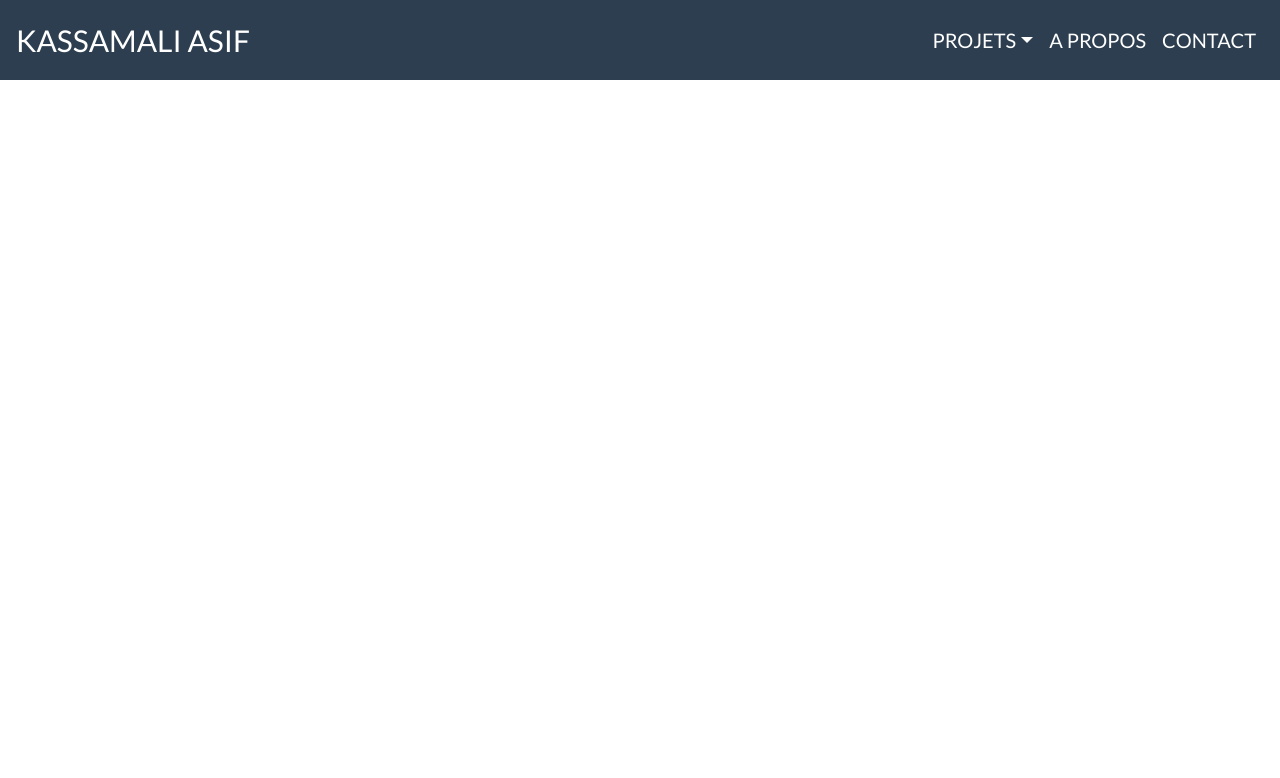
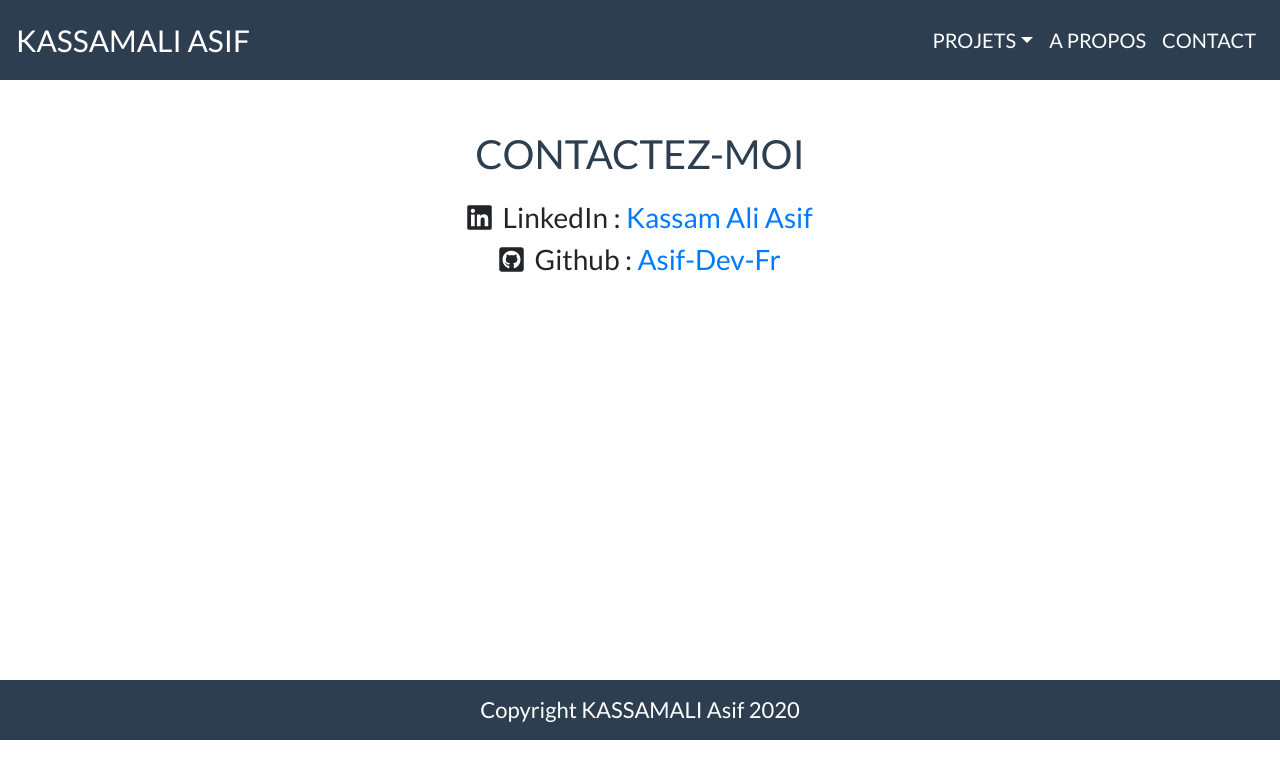
Before and after one commit to Asif-Dev-Fr/React-Portfolio, a React (Create React App) app: page /contact in a window 1280 px wide. Shown: the top 778 px of the page. Built offline with nearby package versions, Linux system fonts and the light colour scheme.

Commit message:
almost finish

```diff
--- a/public/index.html
+++ b/public/index.html
@@ -10,9 +10,14 @@
       content="Web site created using create-react-app"
     />
     <!-- Ajout personnel de CDN -->
-    <link href="https://fonts.googleapis.com/css?family=Lato&display=swap" rel="stylesheet">
+    <link href="https://fonts.googleapis.com/css?family=Lato&display=swap" rel="stylesheet" />
+
     <link rel="stylesheet" href="https://stackpath.bootstrapcdn.com/bootstrap/4.3.1/css/bootstrap.min.css"
-        integrity="sha384-ggOyR0iXCbMQv3Xipma34MD+dH/1fQ784/j6cY/iJTQUOhcWr7x9JvoRxT2MZw1T" crossorigin="anonymous">
+        integrity="sha384-ggOyR0iXCbMQv3Xipma34MD+dH/1fQ784/j6cY/iJTQUOhcWr7x9JvoRxT2MZw1T" crossorigin="anonymous" />
+
+    <link rel="stylesheet" href="https://use.fontawesome.com/releases/v5.0.13/css/all.css" integrity="sha384-DNOHZ68U8hZfKXOrtjWvjxusGo9WQnrNx2sqG0tfsghAvtVlRW3tvkXWZh58N9jp" crossorigin="anonymous" />
+
+
     <link rel="apple-touch-icon" href="%PUBLIC_URL%/logo192.png" />
     <!--
       manifest.json provides metadata used when your web app is installed on a
--- a/src/App.css
+++ b/src/App.css
@@ -51,7 +51,7 @@ header nav .collapse .form-inline .droite .nav-item .dropdown-menu .dropdown-ite
 
 main {
   margin-top: 80px;
-
+  min-height: 600px;
 }
 
 /* Section 1 */
@@ -62,7 +62,7 @@ main {
 }
 
 .section-1 {
-  padding-top: 50px;
+  padding-top: 30px;
 }
 
 #avatar {
@@ -151,7 +151,7 @@ h1 {
   text-transform: uppercase;
   color: white;
   font-size: 40px;
-  padding: 60px 0 10px 0;
+  padding: 40px 0 10px 0;
 }
 
 #section-3 .section-3 .ligne {
@@ -176,7 +176,7 @@ h1 {
 /* Section 4 */
 
 #section-4 {
-  min-height: 300px;
+  height: 70vh;
   text-align: center;
 }
 
@@ -222,12 +222,22 @@ footer {
   color: white;
   font-size: 22px;
   text-align: center;
-  height: 80px;
+  min-height: 60px;
+  line-height: 60px;
 }
+
+.footer-single-page {
+  /* Footer vers le bas si il n'y a pas de scroll nécessaire : */
+  position:absolute;
+  bottom:0;
+  left:0;
+  right:0;
+  z-index:-1;
+}
+
 
 footer p {
   margin: 0 auto;
-  padding: 20px 0;
 }
 
 /* Media Queries */
--- a/src/App.js
+++ b/src/App.js
@@ -14,7 +14,8 @@ import NavBarTop from './Components/NavBarTop';
 import SectionUn from './Components/SectionUn';
 import SectionDeux from './Components/SectionDeux';
 import SectionTrois from './Components/SectionTrois';
-
+import SectionQuatre from './Components/SectionQuatre';
+import Footer from './Components/Footer';
 
 const App = () => {
 
@@ -22,6 +23,7 @@ const App = () => {
   const [nodeProjects, setNodeProjects] = useState([]);
   const [mernStackProjects, setMernStackProjects] = useState([]);
   const [othersProjects, setOthersProjects] = useState([]);
+  const [footerBottom, setFooterBottom] = useState(true);
 
   useEffect(() => {
     // Données depuis le fichier data :
@@ -29,12 +31,15 @@ const App = () => {
     setNodeProjects(project.nodejs);
     setMernStackProjects(project.mernStack);
     setOthersProjects(project.others);
+
+    window.location.pathname.includes('/projets/') ? setFooterBottom(false) : setFooterBottom(true);
+
   }, []);
 
   return (
     <div className="App container-fluid p-0 m-0">
       <Router>
-        <NavBarTop />
+        <NavBarTop/>
         <main>
           <Switch>
             <Route exact path='/' component={SectionUn} />
@@ -47,10 +52,18 @@ const App = () => {
               />}
             />
 
-            <Route path="/a-propos" component={SectionTrois} />
+            <Route path="/a-propos" component={SectionTrois}/>
+
+            <Route path="/contact" component={SectionQuatre} />
           </Switch>
 
         </main>
+
+        <footer className={
+          footerBottom === true  ? '' : 'footer-single-page'
+        }>
+          <Footer />
+        </footer>
 
 
       </Router>
--- /dev/null
+++ b/src/Components/Footer.js
@@ -0,0 +1,13 @@
+import React from 'react';
+
+const Footer = () => {
+    return(
+        <p>
+            Copyright KASSAMALI Asif 2020
+        </p>
+
+    )
+
+}
+
+export default Footer;
--- a/src/Components/NavBarTop.js
+++ b/src/Components/NavBarTop.js
@@ -35,7 +35,7 @@ const NavBarTop = () => {
                                 <Link to='/a-propos' className="nav-link" href="#section-3">A Propos</Link>
                             </li>
                             <li className="nav-item">
-                                <a className="nav-link" href="#section-4">Contact</a>
+                                <Link className="nav-link" to="/contact">Contact</Link>
                             </li>
                         </ul>
                     </div>
--- a/src/Components/SectionDeux.js
+++ b/src/Components/SectionDeux.js
@@ -8,7 +8,7 @@ const SectionDeux = ({reactProjects, nodeProjects, mernStackProjects, othersProj
             const bodyElt = document.querySelector("body");
             bodyElt.style.backgroundColor = '#FFFFFF';
         }
-        changeBackground()
+        changeBackground();
     }, []);
 
     return(
--- /dev/null
+++ b/src/Components/SectionQuatre.js
@@ -0,0 +1,35 @@
+import React, {useEffect} from 'react';
+
+const SectionQuatre = () => {
+
+    useEffect(() => {
+        const changeBackground = () => {
+            const bodyElt = document.querySelector("body");
+            bodyElt.style.backgroundColor = '#FFFFFF';
+        }
+        changeBackground()
+    }, []);
+
+
+    return(
+        <section id="section-4">
+            <div className="section-4">
+                <h2>Contactez-moi</h2>
+                <div className='links'>
+                    <div className="">
+                        <i className="fab fa-linkedin"></i>
+                        &nbsp; LinkedIn :
+                        <a href='https://www.linkedin.com/in/asif-kassam-ali/' target="_blank" rel="noopener noreferrer"> Kassam Ali Asif </a>
+                    </div>
+                    <div className="">
+                        <i className="fab fa-github-square"></i>
+                        &nbsp; Github :
+                        <a href='https://github.com/Asif-Dev-Fr' target="_blank" rel="noopener noreferrer">                          Asif-Dev-Fr </a>
+                    </div>
+                </div>
+            </div>
+        </section>
+    )
+}
+
+export default SectionQuatre;
```
